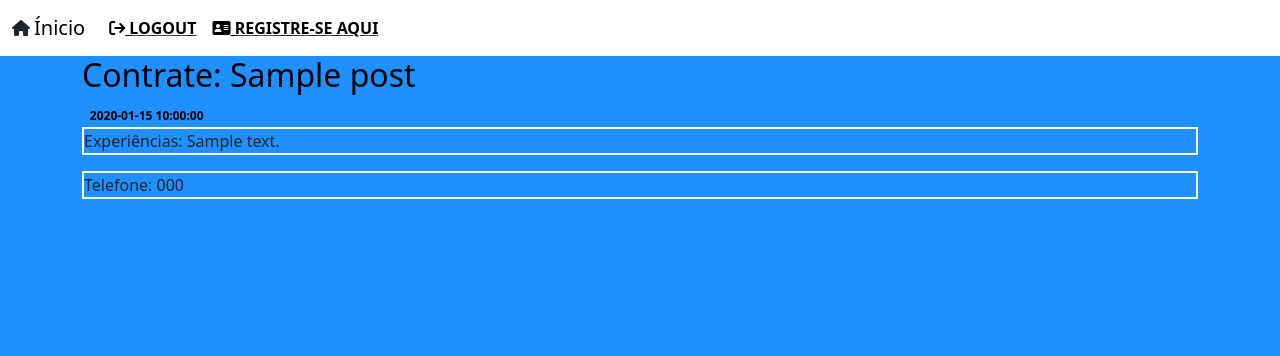
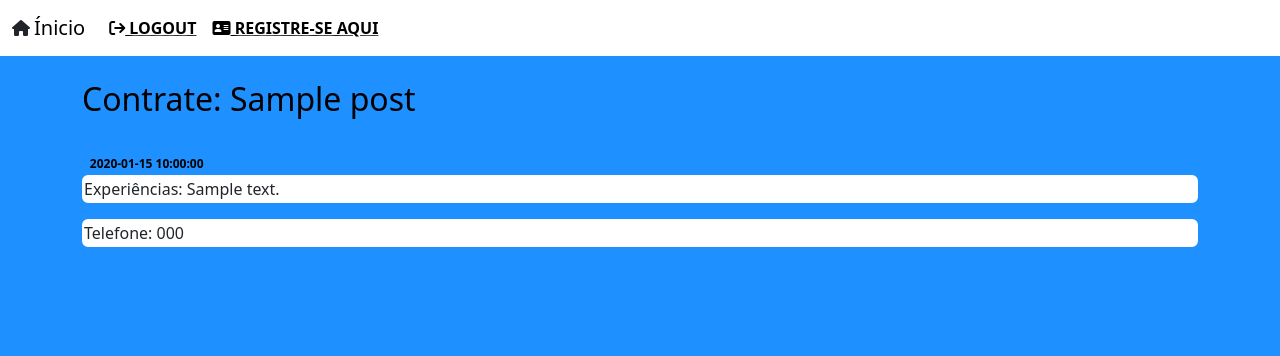
Before and after one commit to brunoanesio/univesp-aplicativoweb, a Flask app: page /1 in a window 1280 px wide. Shown: the top 356 px of the page. Run offline with Flask 2, Linux system fonts and the light colour scheme; a user stored in the database is signed in; tables that the repository leaves empty hold one stand-in row (values such as "Sample post"); some libraries are stand-ins or nearby versions.

Commit message:
Atualizado template post

```diff
--- a/templates/post.html
+++ b/templates/post.html
@@ -1,20 +1,27 @@
 {% extends "base.html" %}
 {% block content %}
-    <h2>
+    <title>
         {% block title %}
             Contrate: {{ post['title'] }}
         {% endblock title %}
-    </h2>
-    <span class="badge badge-primary">{{ post['created'] }}</span>
-    <style>
-        .badge-primary{
-            color: black;
-        }
-    </style>
-    <p>
-        Experiências: {{ post['content'] }}
-    </p>
-    <p>
-        Telefone: {{ post['telefone'] }}
-    </p>
+    </title>
+    <body>
+        <br/>
+        <h2>Contrate: {{ post['title'] }}</h2>
+        <br/>
+        <span class="badge badge-primary">{{ post['created'] }}</span>
+        <style>
+            .badge-primary {
+                color: black;
+            }
+        </style>
+        <p class="exp">Experiências: {{ post['content'] }}</p>
+        <p class="tel">Telefone: {{ post['telefone'] }}</p>
+        <style>
+            .exp, .tel {
+                background-color: white;
+                border-radius: 6px;
+            }
+        </style>
+    </body>
 {% endblock content %}
```
